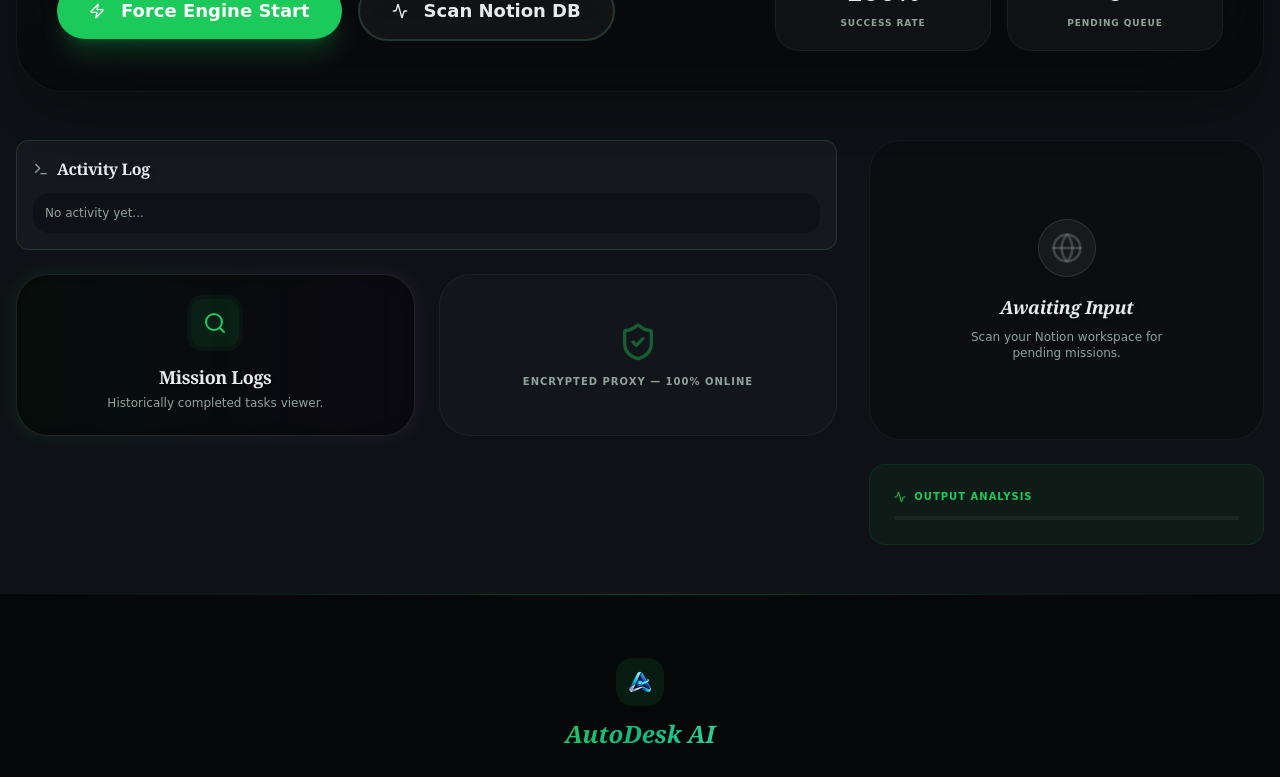
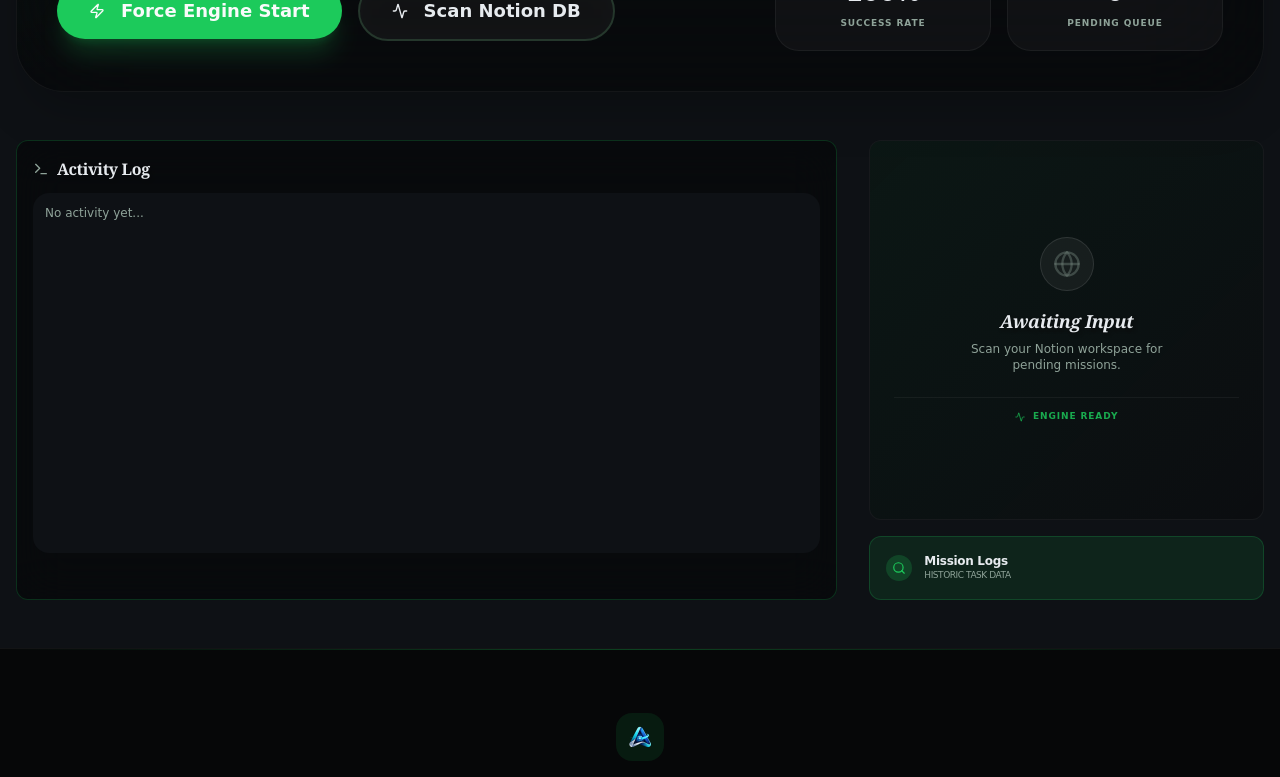
Before and after one commit to KGFCH2/AutoDesk-AI, a React (Vite) app: page /dashboard in a window 1280 px wide. Shown: the part 398-1175 px from the top of the page. Built offline with nearby package versions, Linux system fonts and the light colour scheme; the HTML template or start-up script is replaced by a standard one.

Commit message:
Implemented vertical symmetry layout with fixed component heights

```diff
--- a/src/pages/dashboard.tsx
+++ b/src/pages/dashboard.tsx
@@ -94,64 +94,64 @@
           </div>
         </div>
 
-        {/* Swapped Sidebar & Results Logic */}
-        <div className="grid grid-cols-1 lg:grid-cols-12 gap-8 items-start">
-          {/* Main Activity Area (Now on the left) */}
-          <div className="lg:col-span-8 space-y-6">
-             <ActivityLog logs={logs} />
-
-             {/* Secondary Card (Mission Logs now moved here) */}
-             <div className="grid grid-cols-1 md:grid-cols-2 gap-6">
-                <motion.div
-                  whileHover={{ scale: 1.01 }}
-                  whileTap={{ scale: 0.99 }}
-                  className="group relative cursor-pointer h-full"
-                  onClick={() => setIsModalOpen(true)}
-                >
-                    <div className="absolute -inset-0.5 bg-gradient-to-r from-primary/50 to-purple-500/50 rounded-[2rem] blur opacity-20 group-hover:opacity-100 transition duration-1000 group-hover:duration-200" />
-                    <div className="relative p-6 rounded-[2rem] bg-black/60 border border-white/10 flex flex-col items-center justify-center text-center gap-4 h-full">
-                      <div className="w-12 h-12 rounded-xl bg-primary/10 flex items-center justify-center ring-4 ring-primary/5">
-                          <Search className="w-6 h-6 text-primary transition-transform group-hover:scale-110" />
-                      </div>
-                      <div className="space-y-1">
-                          <h2 className="text-lg font-black text-foreground">Mission Logs</h2>
-                          <p className="text-xs font-medium text-muted-foreground font-comic">Historically completed tasks viewer.</p>
-                      </div>
-                    </div>
-                </motion.div>
-
-                <div className="p-6 rounded-[2rem] bg-white/[0.02] border border-white/5 flex flex-col items-center justify-center text-center gap-3">
-                   <ShieldCheck className="w-10 h-10 text-primary/40" />
-                   <div className="text-[10px] font-bold uppercase tracking-widest text-muted-foreground">Encrypted Proxy — 100% Online</div>
-                </div>
-             </div>
+        {/* Forced Total Vertical Symmetry - Matching Overall Heights */}
+        <div className="grid grid-cols-1 lg:grid-cols-12 gap-8 items-stretch">
+          {/* Left Column: Activity Log */}
+          <div className="lg:col-span-8">
+             <ActivityLog
+                logs={logs}
+                className="h-[460px] border-primary/20 bg-black/40 backdrop-blur-xl"
+                consoleClassName="h-[360px]"
+             />
           </div>
 
-          {/* Sidebar & Systems Status Area (Now on the right) */}
-          <div className="lg:col-span-4 space-y-6">
+          {/* Right Column: Combined Status Area */}
+          <div className="lg:col-span-4 flex flex-col gap-4 h-[460px]">
+             {/* Dynamic Status Box - Automatically fits remaining space */}
+             <div className="flex-1 min-h-0">
+                {results.length > 0 ? (
+                  <div className="h-full overflow-y-auto w-full rounded-xl border border-white/5 bg-black/40">
                     <ResultsPanel results={results} />
-             {results.length === 0 && (
-               <div className="rounded-[2rem] border border-white/5 bg-black/20 p-8 flex flex-col items-center justify-center text-center gap-4 min-h-[300px]">
-                  <div className="p-3 rounded-full bg-white/5 border border-white/10">
-                    <Globe className="w-8 h-8 text-muted-foreground/40 animate-pulse" />
                   </div>
-                  <div className="space-y-2">
+                ) : (
+                  <div className="rounded-xl border border-white/5 bg-black/20 p-6 flex flex-col items-center justify-center text-center gap-4 h-full relative overflow-hidden group">
+                     <div className="absolute inset-0 bg-gradient-to-br from-primary/5 to-transparent pointer-events-none" />
+                     <div className="p-3 rounded-full bg-white/5 border border-white/10 relative z-10">
+                       <Globe className="w-7 h-7 text-muted-foreground/40 animate-pulse" />
+                     </div>
+                     <div className="space-y-1.5 relative z-10">
                        <h3 className="text-lg font-black text-foreground italic">Awaiting Input</h3>
                        <p className="text-xs text-muted-foreground font-comic max-w-[200px] mx-auto">
                          Scan your Notion workspace for pending missions.
                        </p>
                      </div>
+                     <div className="mt-2 pt-3 border-t border-white/5 w-full">
+                        <div className="flex items-center justify-center gap-2 text-[9px] font-black text-primary uppercase tracking-widest animate-pulse">
+                          <Activity className="w-2.5 h-2.5 h-auto" /> Engine Ready
+                        </div>
+                     </div>
                   </div>
                 )}
+             </div>
 
-             <div className="p-6 rounded-2xl bg-primary/5 border border-primary/10 space-y-3">
-                <div className="flex items-center gap-2 text-[10px] font-black text-primary uppercase tracking-widest">
-                  <Activity className="w-3 h-3 h-auto" /> Output Analysis
+             {/* Mission Logs Button - Fixed at bottom within the same height container */}
+             <button
+                onClick={() => setIsModalOpen(true)}
+                className="w-full p-4 rounded-xl bg-primary/10 border border-primary/20 flex items-center justify-between group hover:bg-primary/20 transition-all h-[64px]"
+             >
+                <div className="flex items-center gap-3">
+                   <div className="p-1.5 rounded-lg bg-primary/20">
+                      <Search className="w-3.5 h-3.5 text-primary" />
                    </div>
-                <div className="h-1 w-full bg-white/5 rounded-full overflow-hidden">
-                   <div className="h-full bg-primary animate-progress-fast" style={{ width: isRunning ? '60%' : '0%' }} title="AI Confidence" />
+                   <div className="text-left">
+                      <div className="text-xs font-black text-foreground tracking-tight">Mission Logs</div>
+                      <div className="text-[9px] text-muted-foreground font-medium uppercase tracking-tighter">Historic task data</div>
                    </div>
                 </div>
+                <div className="text-primary opacity-0 group-hover:opacity-100 transition-all translate-x-2 group-hover:translate-x-0">
+                   →
+                </div>
+             </button>
           </div>
         </div>
 
```
Lines whose indentation alone changed are shown as unchanged.
